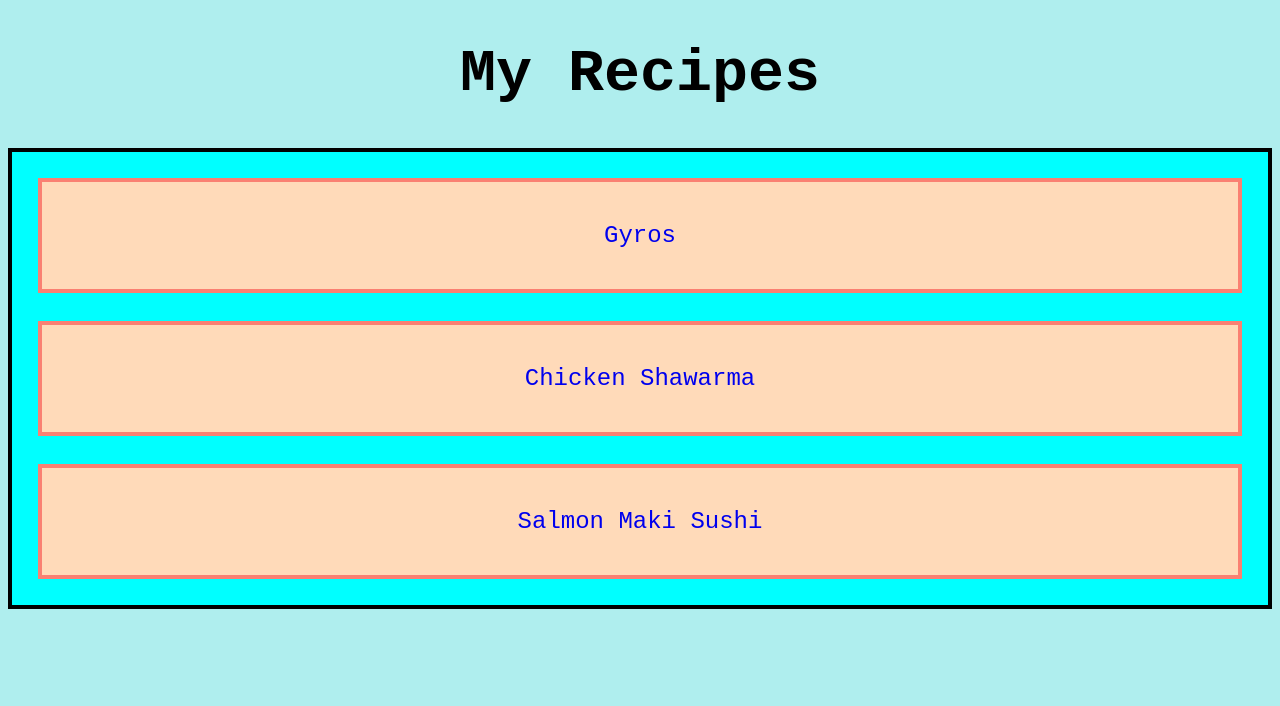
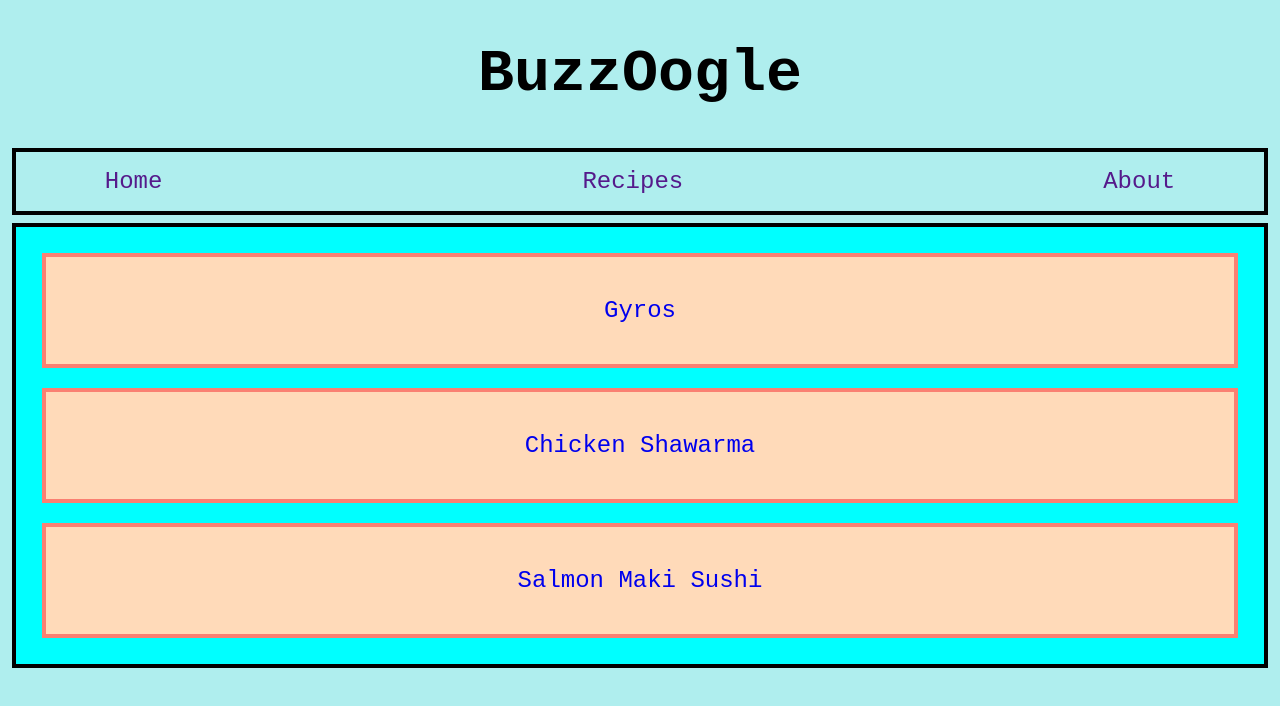
Before and after one commit to lukehardcastle12/odin-recipes, a plain HTML site: page index.html in a window 1280 px wide. Drawn offline with Linux system fonts and the light colour scheme.

Commit message:
Add NavBar for future proofing

```diff
--- a/index.html
+++ b/index.html
@@ -8,7 +8,23 @@
     <title>Document</title>
 </head>
 <body>
-    <h1>My Recipes</h1>
+    <h1>BuzzOogle</h1>
+
+    <div class="navbar">
+        <div class="link">
+
+            <a class="home" href="">Home</a>
+
+
+        </div>
+        <div class="link">
+            <a href="">Recipes</a>
+        </div>
+        <div class="link">
+            <a href="">About</a>
+        </div>
+    </div>
+
     <div class="container-flex">
             <a class="item" href="recipes/gyros.html">Gyros</a>
             <a class="item" href="recipes/shawarma.html">Chicken Shawarma</a>
--- a/styles.css
+++ b/styles.css
@@ -34,8 +34,18 @@ li, p, a {
 
 }
 .navbar{
-    text-align: center;
-    padding: 20px;
+    display: flex;
+    padding: 16px;
+    border: 4px solid black;
+    margin: 4px;
+    justify-content: center;
+    gap: 400px;
+
+
+}
+
+.home{
+    margin-right: auto;
 }
 ul{
     list-style-type: none;
@@ -62,7 +72,8 @@ ul{
     padding: 16px;
     border: 4px solid black;
     display: flex;
-    gap: 8px;
+    margin: 4px;
+    margin-top:8px;
     flex-direction: column;
 
 }
```
